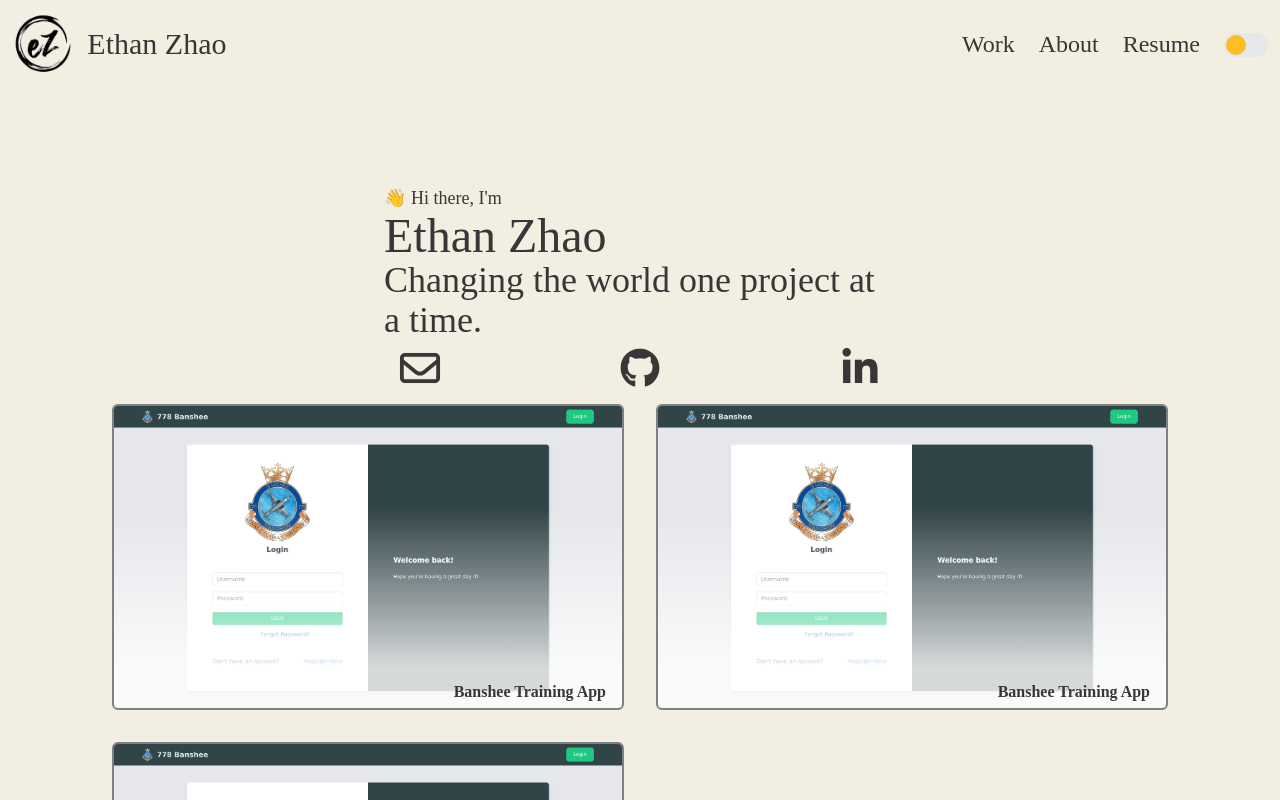
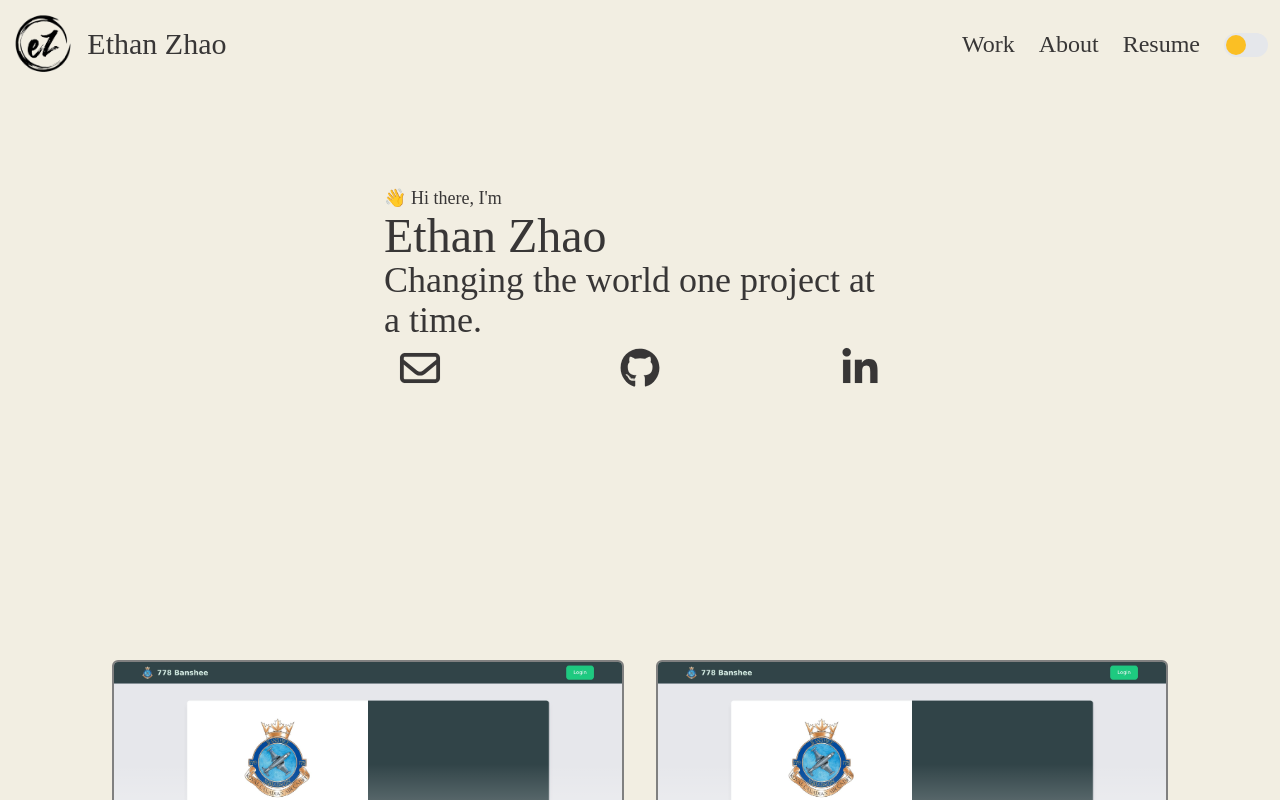
Before and after one commit to redmac135/personal-website, a SvelteKit app: page / in a window 1280 px wide. Shown: the top 800 px of the page. Built offline with nearby package versions, Linux system fonts and the light colour scheme; a web font is replaced by a local one.

Commit message:
reorganize src

```diff
--- a/src/routes/+page.svelte
+++ b/src/routes/+page.svelte
@@ -1,35 +1,33 @@
 <script lang="ts">
-	import ThemeToggle from './ThemeToggleButton.svelte';
+	import ThemeToggle from './components/ThemeToggleButton.svelte';
 	import { darkMode } from './stores/stores';
 
-	import WelcomePage from './WelcomePage.svelte';
-	import AboutPage from './AboutPage.svelte';
-	import ProjectCards from './ProjectCards.svelte';
-
-	let menu = 1;
+	import WelcomePage from './pages/WelcomePage.svelte';
+	import ProjectCards from './components/ProjectCards.svelte';
 
 	// color mode control
+	let menu = 1;
 
 	$: logo = $darkMode === false ? '/images/blacklogo.png' : '/images/whitelogo.png';
 
 	// project cards
 	const projects = [
 		{
-			imagesrc: "/images/bansheeTrainingApp.jpg",
-			imagealt: "Screenshot of Training App Website",
-			title: "Banshee Training App"
+			imagesrc: '/images/bansheeTrainingApp.jpg',
+			imagealt: 'Screenshot of Training App Website',
+			title: 'Banshee Training App'
 		},
 		{
-			imagesrc: "/images/bansheeTrainingApp.jpg",
-			imagealt: "Screenshot of Training App Website",
-			title: "Banshee Training App"
+			imagesrc: '/images/bansheeTrainingApp.jpg',
+			imagealt: 'Screenshot of Training App Website',
+			title: 'Banshee Training App'
 		},
 		{
-			imagesrc: "/images/bansheeTrainingApp.jpg",
-			imagealt: "Screenshot of Training App Website",
-			title: "Banshee Training App"
+			imagesrc: '/images/bansheeTrainingApp.jpg',
+			imagealt: 'Screenshot of Training App Website',
+			title: 'Banshee Training App'
 		}
-	]
+	];
 </script>
 
 <header class="flex flex-col sm:flex-row items-center m-3">
@@ -47,10 +45,14 @@
 	</div>
 </header>
 
-{#if menu === 1}
-	<WelcomePage />
-{:else if menu === 2}
-	<AboutPage />
-{/if}
+<WelcomePage />
+
+<div class="spacer" />
 
 <ProjectCards />
+
+<style lang="postcss">
+	.spacer {
+		height: 16rem;
+	}
+</style>
--- a/src/routes/ProjectCard.svelte
+++ b/src/routes/components/ProjectCard.svelte
@@ -1,5 +1,5 @@
 <script lang="ts">
-    import { darkMode } from "./stores/stores";
+    import { darkMode } from "../stores/stores";
     $: colorMode = $darkMode
 
 	export let imagesrc: string;
--- a/src/routes/ThemeToggleButton.svelte
+++ b/src/routes/components/ThemeToggleButton.svelte
@@ -1,5 +1,5 @@
 <script lang="ts">
-	import { darkMode } from "./stores/stores";
+	import { darkMode } from "../stores/stores";
 
 	function toggleTheme() {
 		darkMode.update(value => !value);
```
Also changed, not shown: src/routes/components/ProjectCards.svelte (renamed from src/routes/ProjectCards.svelte), src/routes/pages/AboutPage.svelte (renamed from src/routes/AboutPage.svelte), src/routes/pages/WelcomePage.svelte (renamed from src/routes/WelcomePage.svelte).
